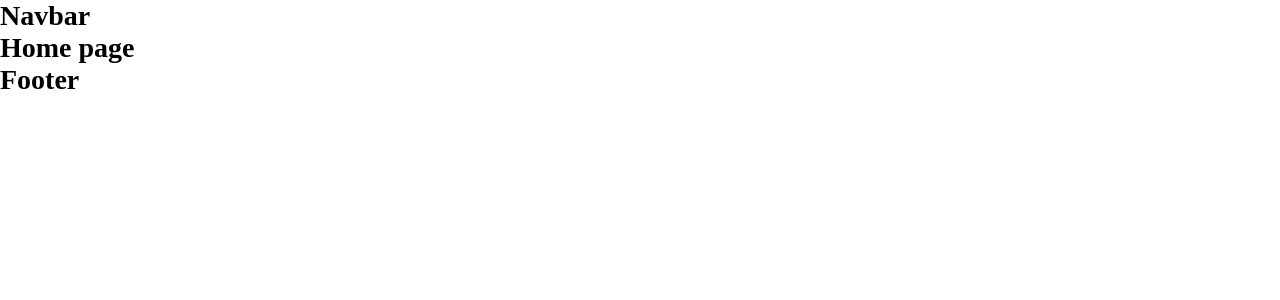
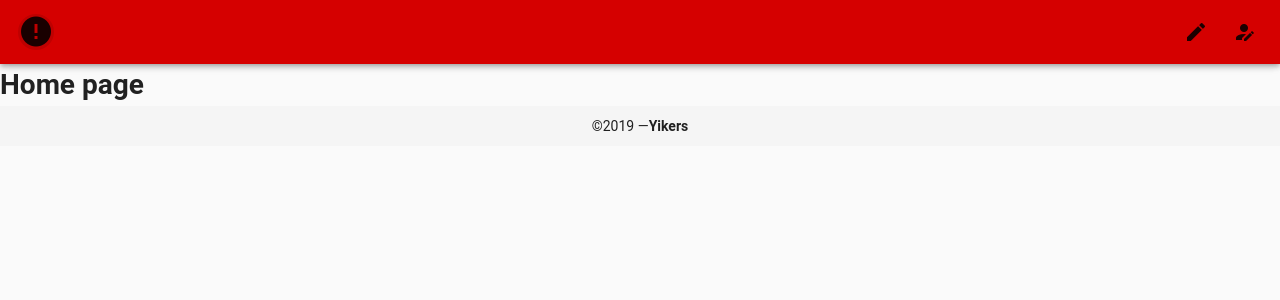
Before and after one commit to lucasromero18/yikers_frontend, a Vue app: page / in a window 1280 px wide. Shown: the top 300 px of the page. Built offline with nearby package versions, Linux system fonts and the light colour scheme; a small style sheet from the web is missing.

Commit message:
header done footer being worked on

```diff
--- a/package.json
+++ b/package.json
@@ -8,6 +8,7 @@
     "lint": "vue-cli-service lint"
   },
   "dependencies": {
+    "@mdi/font": "^3.4.93",
     "material-design-icons-iconfont": "^3.0.3",
     "roboto-fontface": "*",
     "vue": "^2.5.22",
--- a/public/index.html
+++ b/public/index.html
@@ -5,6 +5,7 @@
     <meta http-equiv="X-UA-Compatible" content="IE=edge">
     <meta name="viewport" content="width=device-width,initial-scale=1.0">
     <link rel="icon" href="<%= BASE_URL %>favicon.ico">
+    <link rel="stylesheet" href="https://cdn.materialdesignicons.com/2.5.94/css/materialdesignicons.min.css">
     <title>yikers_frontend</title>
   </head>
   <body>
--- a/src/App.vue
+++ b/src/App.vue
@@ -1,9 +1,9 @@
 <template>
-  <div>
+  <v-app>
     <Navbar></Navbar>
     <router-view></router-view>
     <Footer></Footer>
-  </div>
+  </v-app>
 </template>
 
 <script>
--- a/src/components/Footer.vue
+++ b/src/components/Footer.vue
@@ -1,7 +1,10 @@
 <template>
-  <div>
-  <h1>Footer</h1>
-  </div>
+   <v-footer id="yikersFooter" height="40px">
+    <v-layout justify-center row wrap>
+        &copy;2019 — <strong>Yikers</strong>
+      </v-flex>
+    </v-layout>
+  </v-footer>
 </template>
 
 <script>
@@ -19,7 +22,9 @@ export default {
 </script>
 
 <style>
-
+#yikersFooter{
+  background-color: '#D50000'
+}
 
 
 
--- a/src/components/Navbar.vue
+++ b/src/components/Navbar.vue
@@ -1,6 +1,20 @@
 <template>
   <div>
-  <h1>Navbar</h1>
+    <v-toolbar id='yikersnav'>
+      <v-btn icon to="/">
+        <v-icon large>mdi-alert-circle</v-icon>
+      </v-btn>
+
+      <v-spacer></v-spacer>
+
+      <v-btn icon to="/createSituation">
+        <v-icon>mdi-pencil</v-icon>
+      </v-btn>
+
+      <v-btn icon to="/userProfile/:id">
+        <v-icon>mdi-account-edit</v-icon>
+      </v-btn>
+    </v-toolbar>
   </div>
 </template>
 
@@ -19,7 +33,9 @@ export default {
 </script>
 
 <style>
-
+#yikersnav {
+  background-color: #D50000
+}
 
 
 
--- a/src/plugins/vuetify.js
+++ b/src/plugins/vuetify.js
@@ -1,16 +1,13 @@
 import Vue from 'vue'
 import Vuetify from 'vuetify'
 import 'vuetify/dist/vuetify.min.css'
+import colors from 'vuetify/es5/util/colors'
+
 
 Vue.use(Vuetify, {
   theme: {
-    primary: '#ee44aa',
-    secondary: '#424242',
-    accent: '#82B1FF',
-    error: '#FF5252',
-    info: '#2196F3',
+    primary: '#ffd600',
     success: '#4CAF50',
-    warning: '#FFC107'
   },
   iconfont: 'md',
 })
--- a/src/store/store.js
+++ b/src/store/store.js
@@ -6,7 +6,7 @@ Vue.use(Vuex)
 export const store = new Vuex.Store({
     state: {
         users: [],
-        categeories: [],
+        categories: [],
         situations: [],
         comments: [],
         filteredSearch: ""
```
Also changed, not shown: 1 other file (tests, documents, lock files or other folders).
